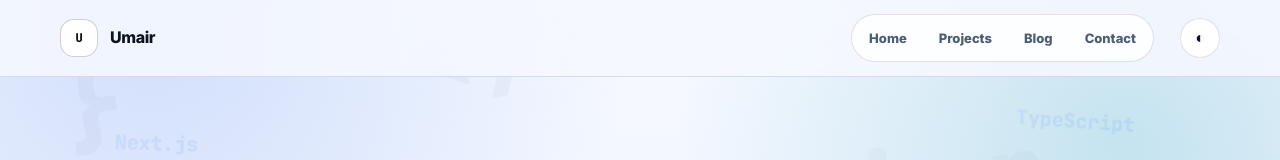
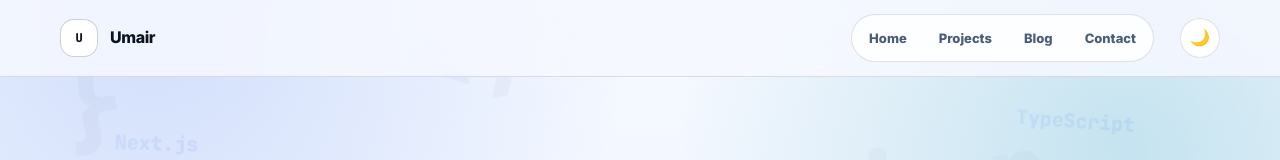
Before and after one commit to omee360/resume, a Next.js app: page /contact in a window 1280 px wide. Shown: the top 160 px of the page. Built offline with nearby package versions, Linux system fonts and the light colour scheme.

Commit message:
Add dark mode with next-themes and theme toggle

```diff
--- a/app/layout.tsx
+++ b/app/layout.tsx
@@ -4,7 +4,7 @@ import "./globals.css";
 import { AmbientCode } from "@/components/layout/ambient-code";
 import { Navbar } from "@/components/layout/navbar";
 import { Footer } from "@/components/layout/footer";
-
+import { ThemeProvider } from "@/components/theme-provider";
 
 const inter = Inter({
   variable: "--font-inter",
@@ -34,10 +34,12 @@ export default function RootLayout({
       className={`${inter.variable} ${jetbrainsMono.variable} antialiased`}
     >
       <body className="min-h-screen flex flex-col">
-        <AmbientCode />
-        <Navbar />
-        <main className="flex-1">{children}</main>
-        <Footer />
+        <ThemeProvider>
+          <AmbientCode />
+          <Navbar />
+          <main className="flex-1">{children}</main>
+          <Footer />
+        </ThemeProvider>
       </body>
     </html>
   );
--- a/components/layout/navbar.tsx
+++ b/components/layout/navbar.tsx
@@ -1,5 +1,6 @@
 import Link from "next/link";
 import { Container } from "@/components/ui/container";
+import { ThemeToggle } from "@/components/ui/theme-toggle";
 
 const links = [
   { href: "/", label: "Home" },
@@ -40,13 +41,7 @@ export function Navbar() {
           </div>
 
           <div className="flex items-center gap-[10px]">
-            <button
-              type="button"
-              aria-label="Toggle theme"
-              className="grid h-10 w-10 place-items-center rounded-full border border-line bg-paper text-ink"
-            >
-              ◐
-            </button>
+            <ThemeToggle />
           </div>
         </nav>
       </Container>
--- /dev/null
+++ b/components/theme-provider.tsx
@@ -0,0 +1,11 @@
+"use client";
+
+import { ThemeProvider as NextThemesProvider } from "next-themes";
+
+export function ThemeProvider({ children }: { children: React.ReactNode }) {
+  return (
+    <NextThemesProvider attribute="class" defaultTheme="system" enableSystem>
+      {children}
+    </NextThemesProvider>
+  );
+}
--- /dev/null
+++ b/components/ui/theme-toggle.tsx
@@ -0,0 +1,30 @@
+"use client";
+
+import { useState, useEffect } from "react";
+import { useTheme } from "next-themes";
+
+export function ThemeToggle() {
+  const { theme, setTheme, resolvedTheme } = useTheme();
+  const [mounted, setMounted] = useState(false);
+
+  useEffect(() => setMounted(true), []);
+
+  if (!mounted) {
+    return (
+      <span className="grid h-10 w-10 place-items-center rounded-full border border-line bg-paper" />
+    );
+  }
+
+  const isDark = resolvedTheme === "dark";
+
+  return (
+    <button
+      type="button"
+      aria-label="Toggle theme"
+      onClick={() => setTheme(isDark ? "light" : "dark")}
+      className="grid h-10 w-10 place-items-center rounded-full border border-line bg-paper text-ink transition-colors hover:border-line-strong"
+    >
+      {isDark ? "☀️" : "🌙"}
+    </button>
+  );
+}
--- a/package.json
+++ b/package.json
@@ -10,6 +10,7 @@
   },
   "dependencies": {
     "next": "16.2.9",
+    "next-themes": "^0.4.6",
     "react": "19.2.4",
     "react-dom": "19.2.4"
   },
```
Also changed, not shown: 1 other file (tests, documents, lock files or other folders).
